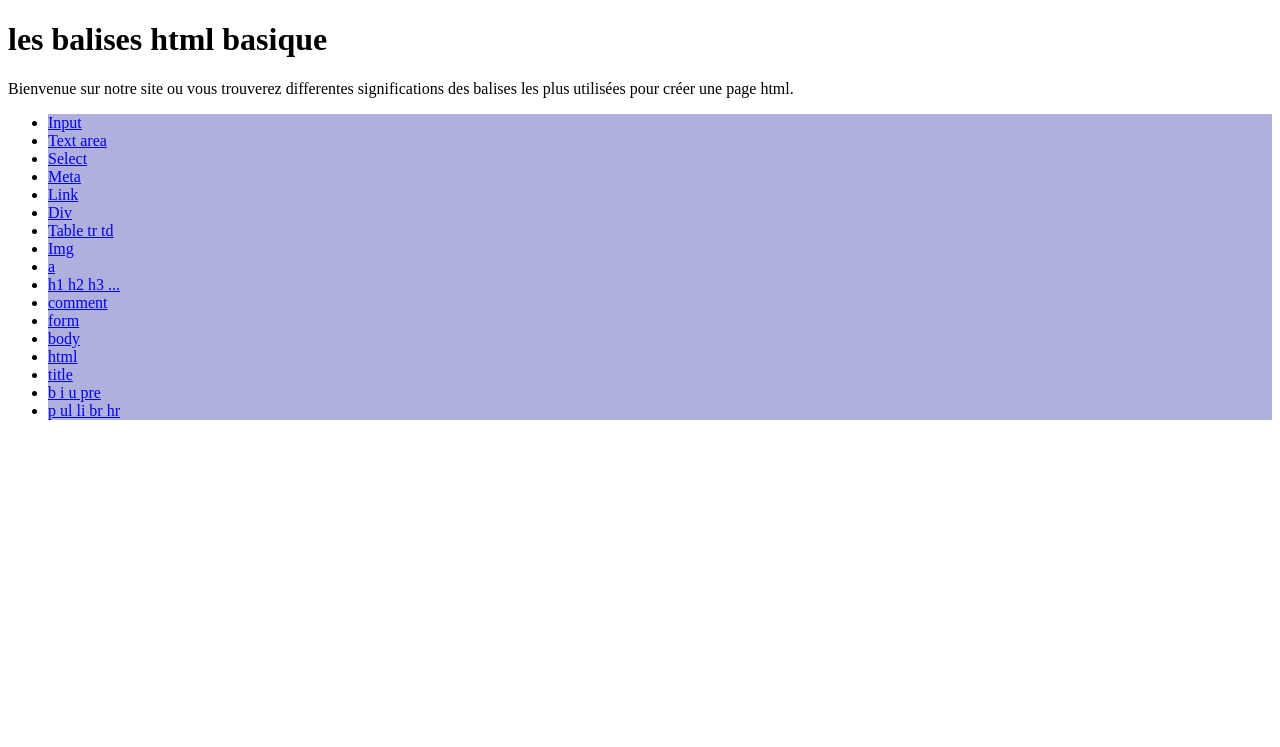
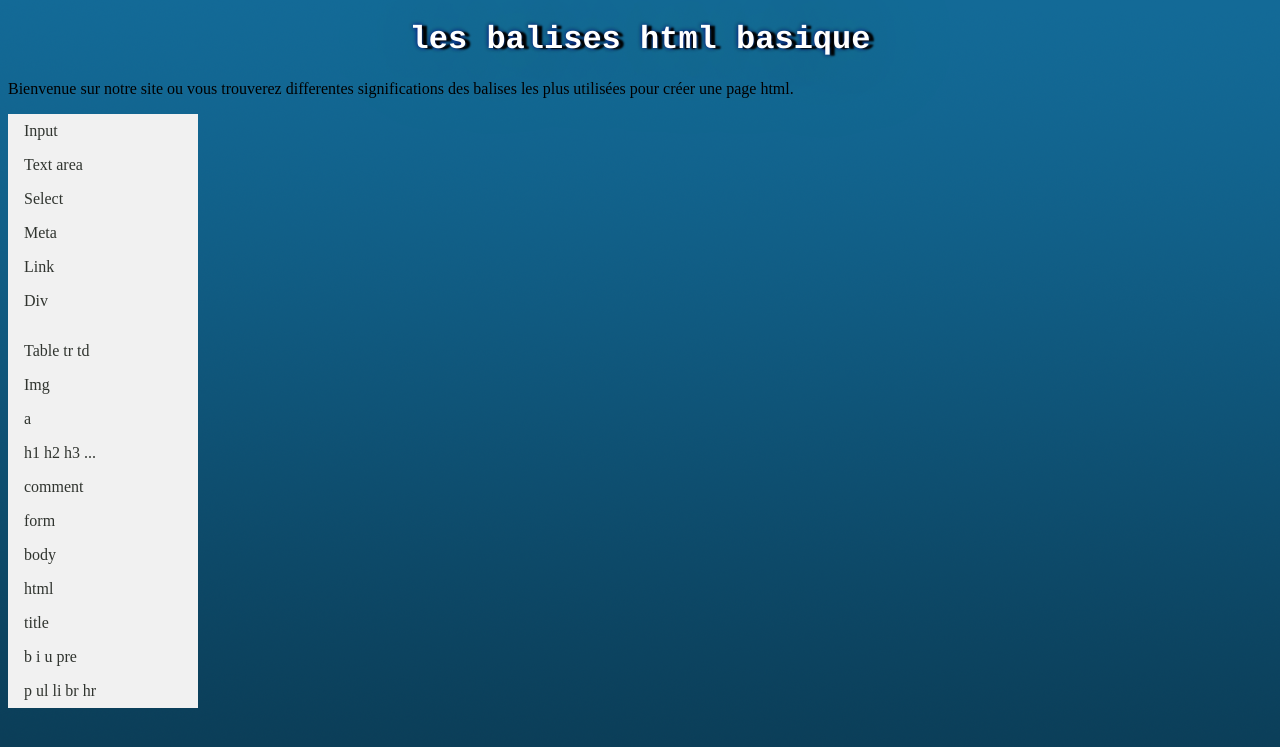
Before and after one commit to jusolibre/TP0, a PHP site: page / in a window 1280 px wide. Shown: the top 747 px of the page. Run offline with PHP 8.4, Linux system fonts and the light colour scheme.

Commit message:
Update style.css

```diff
--- a/style/style.css
+++ b/style/style.css
@@ -1,14 +1,55 @@
-/**
-* @Author: Julien SOBRITZ
-* @Date:   2016-11-16T14:32:12+01:00
-* @Email:  julien.s@codeur.online
-* @Filename: style.css
-* @Last modified by:   Julien SOBRITZ
-* @Last modified time: 2016-11-16T14:50:48+01:00
-*/
+body {
+    background-image: url(../image/fond.png);
+    background-attachment: fixed;
+     }
 
+h1 {
+    color: white;
+    text-align: center;
+    font-family: courier;
+    text-shadow: 5px 1px 2px black, 0 0 99px green, 0 0 5px darkblue;
+}
 
+{
+    margin: 0;
+}
 
-nav li {
-  background-color: #b0b0df;
+ul {
+    list-style-type: none;
+    margin: 0;
+    padding: 0;
+    width: 15%;
+    background-color: #f1f1f1;
+    position: sticky;
+    height: 200%;
+    overflow: auto;
 }
+
+li a {
+    display: block;
+    color: #30342F;
+    padding: 8px 16px;
+    text-decoration: inherit;
+}
+
+li a.active {
+    background-color: #58AB3A;
+    color: white;
+}
+
+li a:hover:not(.active) {
+    background-color: #555;
+    color: white;
+}
+
+#table
+{
+ text-align: center;
+}
+
+#txt
+{
+  text-align: center;
+  color: #f9d6a4;
+  font-size: 1.2em;
+}
```
